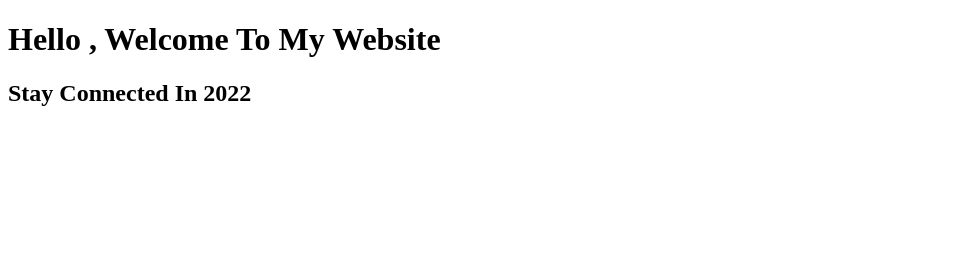
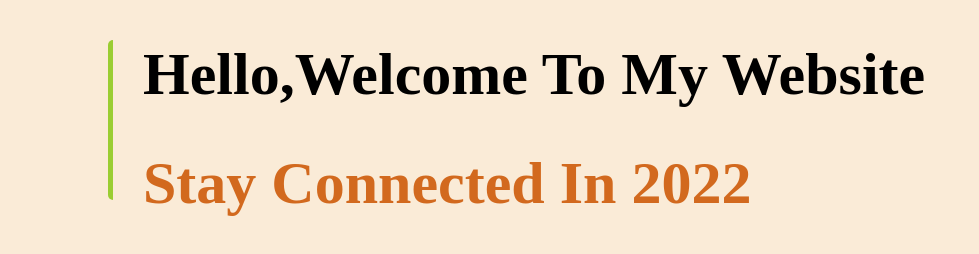
Before and after one commit to ZobaiRmiaXD/my_first_repo, a plain HTML site: page index.html in a window 1280 px wide. Shown: the whole page, without its empty margins (0-979 px from the left). Drawn offline with Linux system fonts and the light colour scheme.

Commit message:
added sth

```diff
--- a/index.html
+++ b/index.html
@@ -8,7 +8,9 @@
    <link rel="stylesheet" href="style.css">
 </head>
 <body>
-   <h1>Hello , Welcome To My Website</h1>
-   <h2>Stay Connected In 2022</h2>
+   <div style="margin-left: 100px;border-left: solid yellowgreen 5px;height:160px; border-radius:5px 5px;  padding-left: 30px;">
+   <h1>Hello,Welcome To My Website</h1>
+   <h1 id="p" >Stay Connected In 2022</h1>
+   </div>
 </body>
 </html>
--- a/style.css
+++ b/style.css
@@ -0,0 +1,3 @@
+body{background-color: antiquewhite;}
+h1{ font-family: 'Times New Roman', Times, serif;font-size: 60px;}
+#p{color: chocolate; font-size:60px;}
```
Also changed, not shown: images/mountains.jpg (added), 5 other files.
